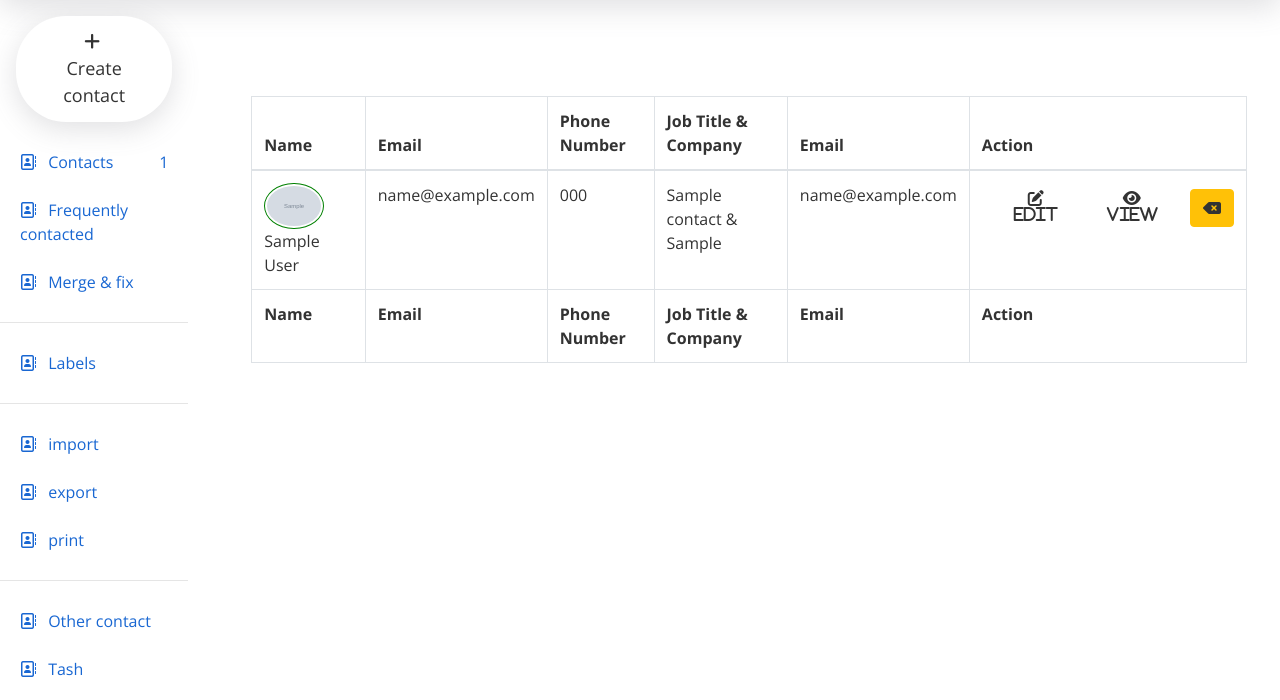
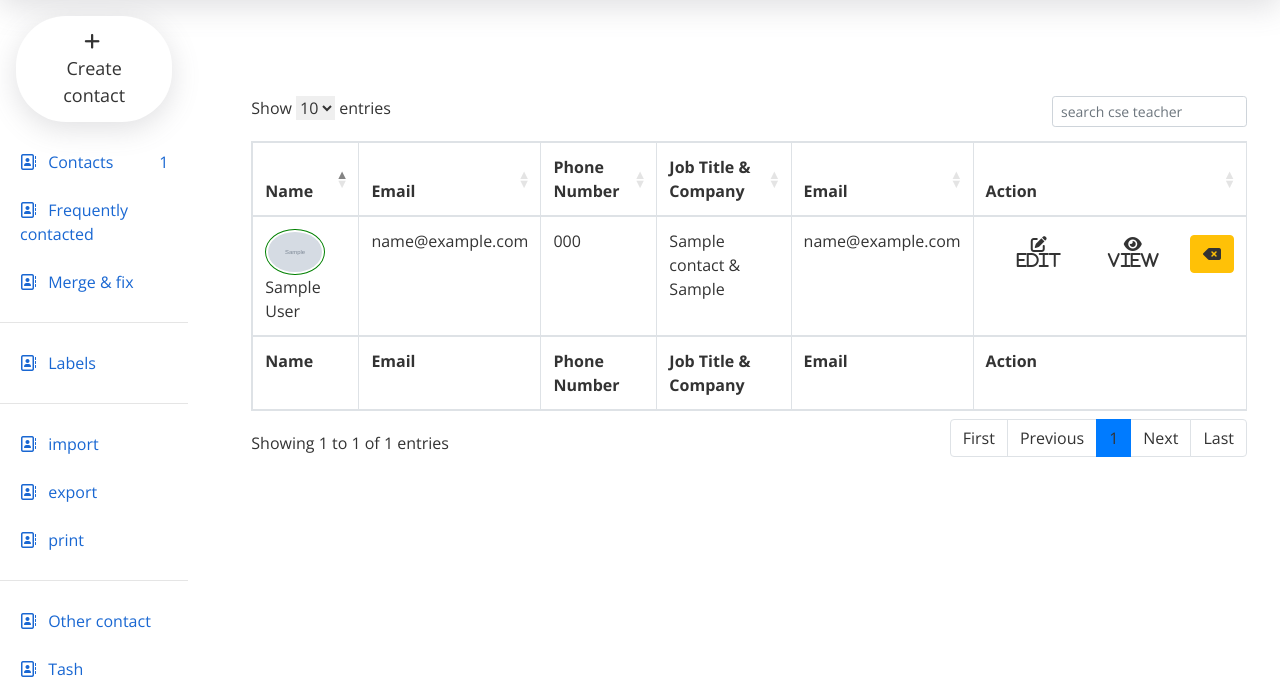
Before and after one commit to AlgorithmsUnlocks/google-contact-system, a PHP site: page /contact_details.php in a window 1280 px wide. Shown: the part 100-800 px from the top of the page. Run offline with PHP 8.4, Linux system fonts and the light colour scheme; tables that the repository leaves empty or names only in its code hold one stand-in row (values such as "Sample post"); grey boxes marked "Sample" are stand-in pictures; some libraries are stand-ins or nearby versions.

Commit message:
first commit

```diff
--- a/contact_details.php
+++ b/contact_details.php
@@ -95,24 +95,6 @@
 </section>
 
 
-<script>
-       $(document).ready(function () {
-                      $('#datatablesapi').DataTable({
-                          "pagingType" : "full_numbers",
-                          "lengthMenu": [
-                              [10,25,50,-1],
-                              [10,25,50,"All"]
-                          ],
-                          responsive : true,
-                          language : {
-                              search : "_INPUT_",
-                              searchPlaceholder: "search cse teacher"
-                          },
-                      });
-                  });
-</script>
-
-
 <?php
  include('includes/script.php');
  include('includes/footer.php');
--- a/includes/header.php
+++ b/includes/header.php
@@ -14,6 +14,7 @@
     <!-- Data Tablesd API-->
     <link rel="stylesheet" href="https://cdn.datatables.net/1.12.1/css/dataTables.bootstrap5.min.css">
 
+
     <title>Google Contact Manager System</title>
 
     <!-- Linking External CSS -->
--- a/includes/navbar.php
+++ b/includes/navbar.php
@@ -14,7 +14,7 @@
                         <img src="assets/icons/contacts_48dp.png" alt="">
                         <span class="contacts-up">Contacts</span>
                     </a>
-                    <form action="#" method="post" class="ml-5" id="datatablesapi">
+                    <form action="#" method="post" class="ml-5">
                       <i class="fa-solid fa-magnifying-glass search-icon-top"></i>
                       <input type="search" name="search-contact" id="search-contact" placeholder="Seach">
                     </form>
@@ -194,19 +194,4 @@ contact_bg.onclick = () =>{
 
 }
 
-$(document).ready(function () {
-        $('#datatablesapi').DataTable({
-            "pagingType" : "full_numbers",
-            "lengthMenu": [
-                [10,25,50,-1],
-                [10,25,50,"All"]
-            ],
-            responsive : true,
-            language : {
-                search : "_INPUT_",
-                searchPlaceholder: "search cse teacher"
-            },
-        });
-    });
-
 </script>
--- a/includes/script.php
+++ b/includes/script.php
@@ -6,3 +6,9 @@
 <script src="https://code.jquery.com/jquery-3.4.1.slim.min.js" ></script>
 <script src="https://cdn.jsdelivr.net/npm/popper.js@1.16.0/dist/umd/popper.min.js" ></script>
 <script src="https://cdn.jsdelivr.net/npm/bootstrap@4.4.1/dist/js/bootstrap.min.js" ></script>
+
+
+<script src="https://cdn.datatables.net/1.12.1/js/jquery.dataTables.min.js"></script>
+<script src="https://cdn.datatables.net/1.12.1/js/dataTables.bootstrap5.min.js"></script>
+
+<?php // Download Datatbales ?>
--- a/js/script.js
+++ b/js/script.js
@@ -34,3 +34,19 @@ var contact_bg = document.querySelector('.contact-bg');
 contact_bg.onclick = () =>{
     contact_bg.classList.toggle('active');
 }
+
+
+$(document).ready(function () {
+    $('#datatablesapi').DataTable({
+        "pagingType" : "full_numbers",
+        "lengthMenu": [
+            [10,25,50,-1],
+            [10,25,50,"All"]
+        ],
+        responsive : true,
+        language : {
+            search : "_INPUT_",
+            searchPlaceholder: "search contact"
+        },
+    });
+});
```
